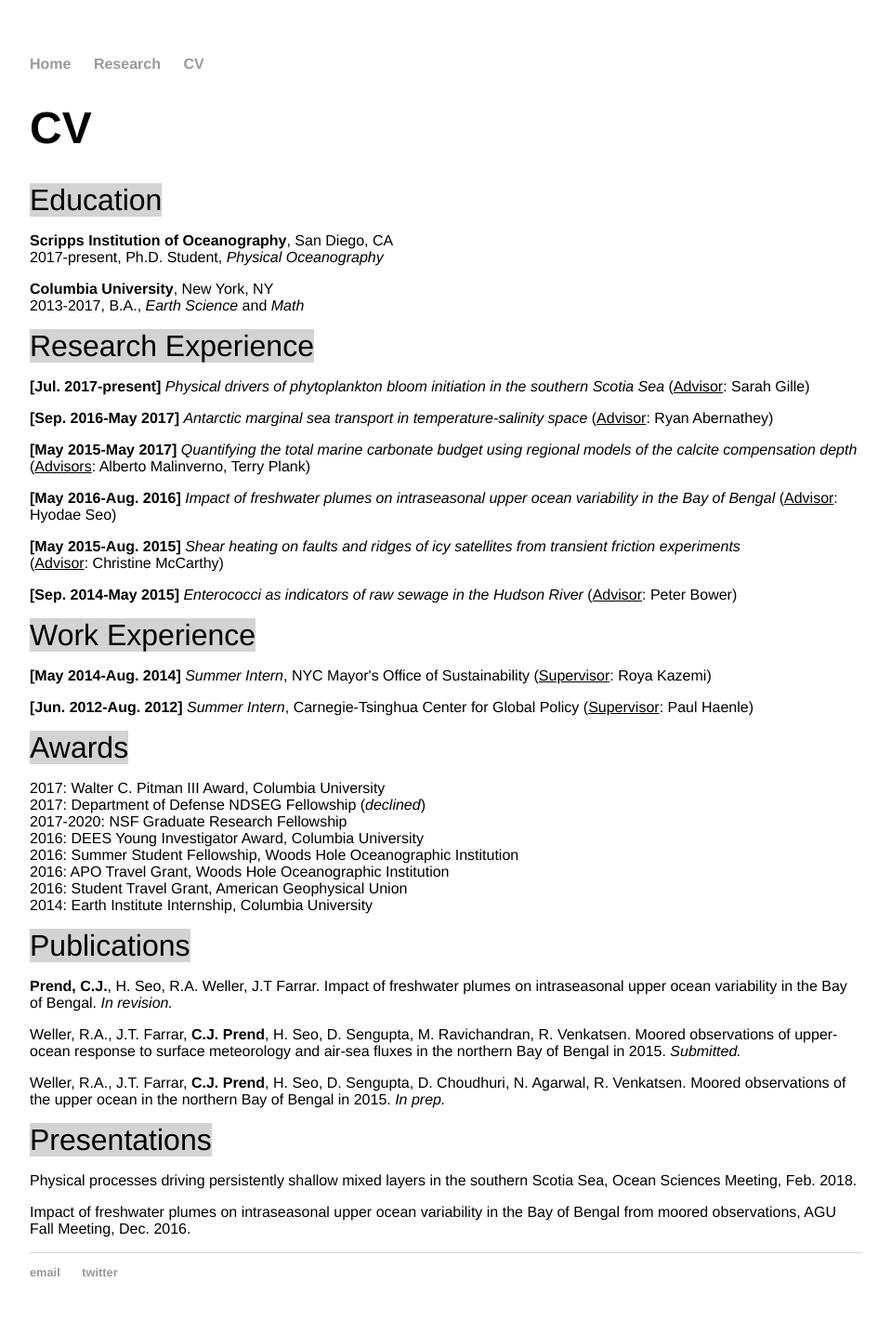
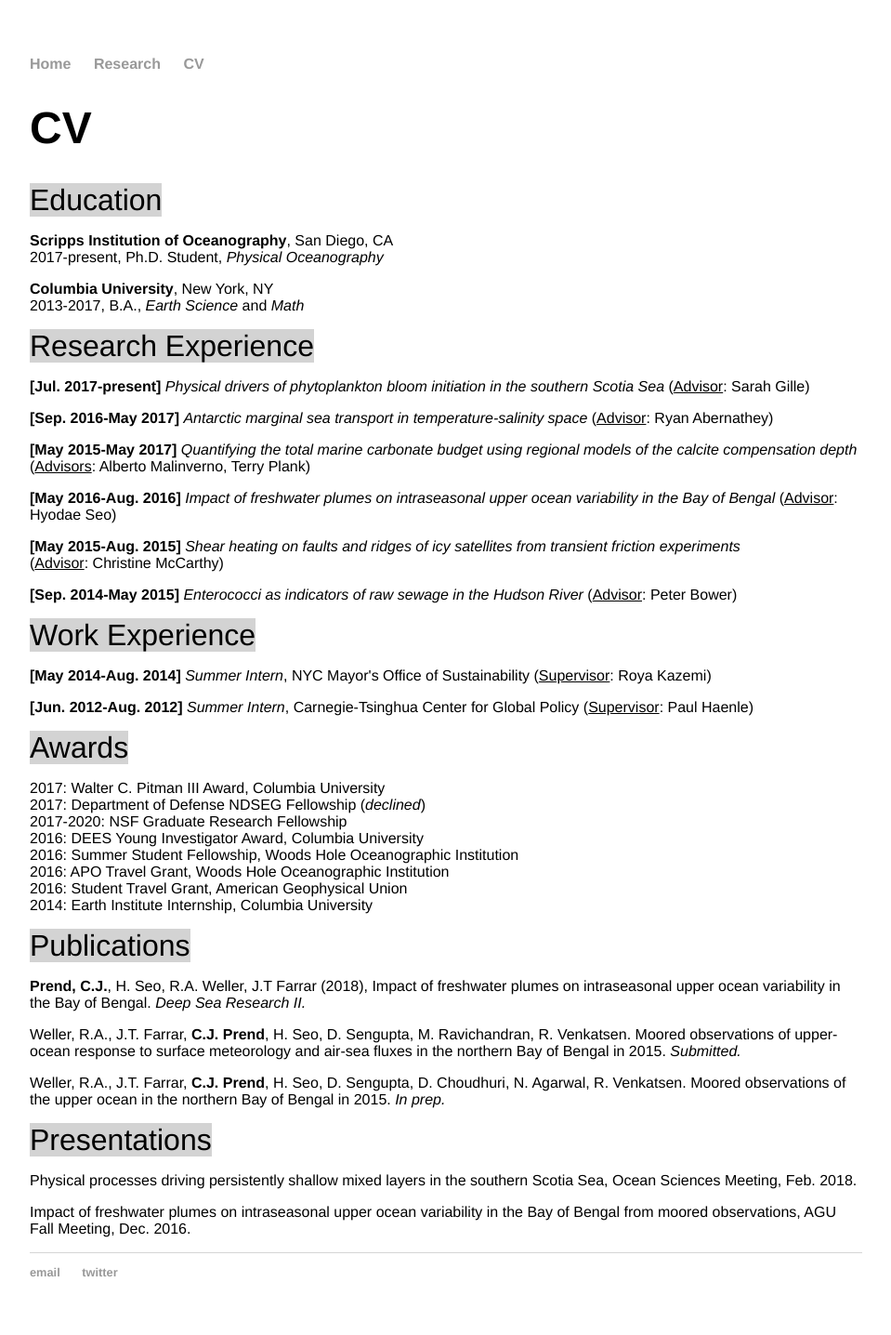
Before and after one commit to cprend/cprend.github.io, a Jekyll site: the page cv/index.html, which Jekyll copies as it is, in a window 1280 px wide. Shown: the whole page at 93% size, without its empty margins (160-1119 px from the left). Built offline with Jekyll 4.4.1, drawn with Linux system fonts in a browser that asks for light colours.

Commit message:
Update index.html

```diff
--- a/cv/index.html
+++ b/cv/index.html
@@ -45,8 +45,8 @@
 		2016: Student Travel Grant, American Geophysical Union<br/>
 		2014: Earth Institute Internship, Columbia University</p>
 		<p1>Publications</p1>
-		<p><b>Prend, C.J.</b>, H. Seo, R.A. Weller, J.T Farrar. Impact of freshwater plumes on intraseasonal
-		upper ocean variability in the Bay of Bengal. <em>In revision.</em></p>
+		<p><b>Prend, C.J.</b>, H. Seo, R.A. Weller, J.T Farrar (2018), Impact of freshwater plumes on intraseasonal
+		upper ocean variability in the Bay of Bengal. <em>Deep Sea Research II.</em></p>
 		<p>Weller, R.A., J.T. Farrar, <b>C.J. Prend</b>, H. Seo, D. Sengupta, M. Ravichandran, R. Venkatsen. Moored observations of upper-ocean response
 		to surface meteorology and air-sea fluxes in the northern Bay of Bengal in 2015. <em>Submitted.</em></p>
 		<p>Weller, R.A., J.T. Farrar, <b>C.J. Prend</b>, H. Seo, D. Sengupta, D. Choudhuri, N. Agarwal, R. Venkatsen. Moored
```
